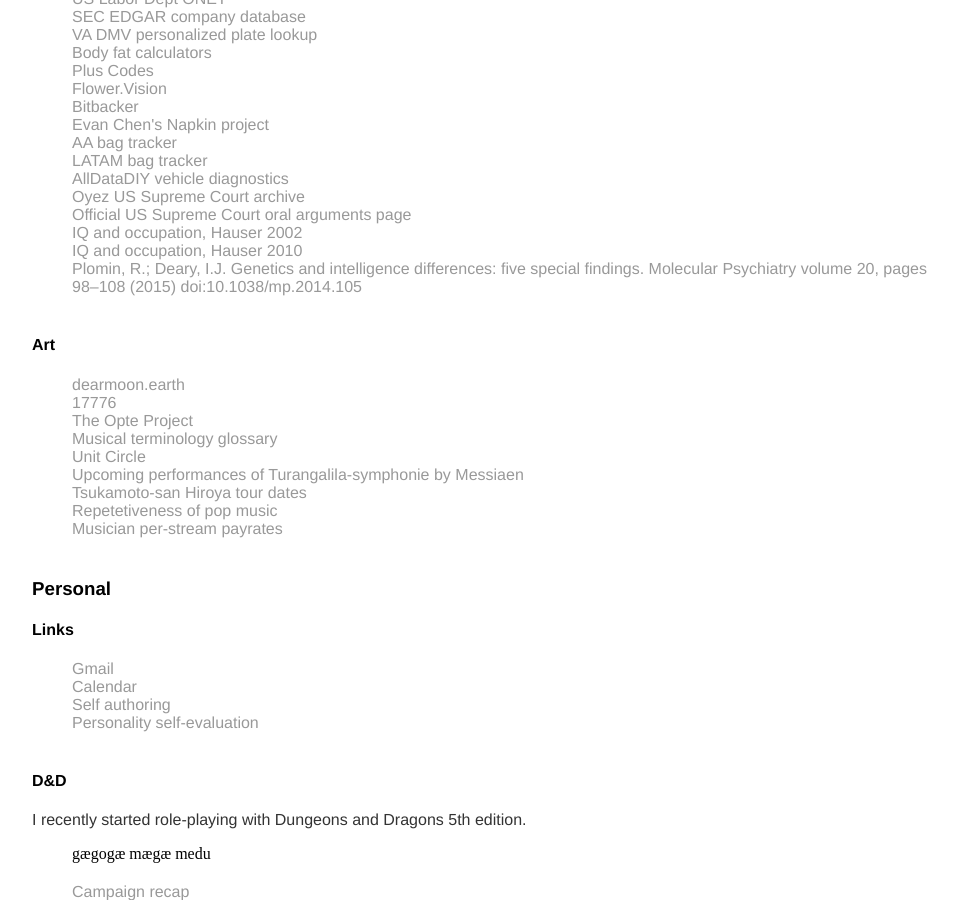
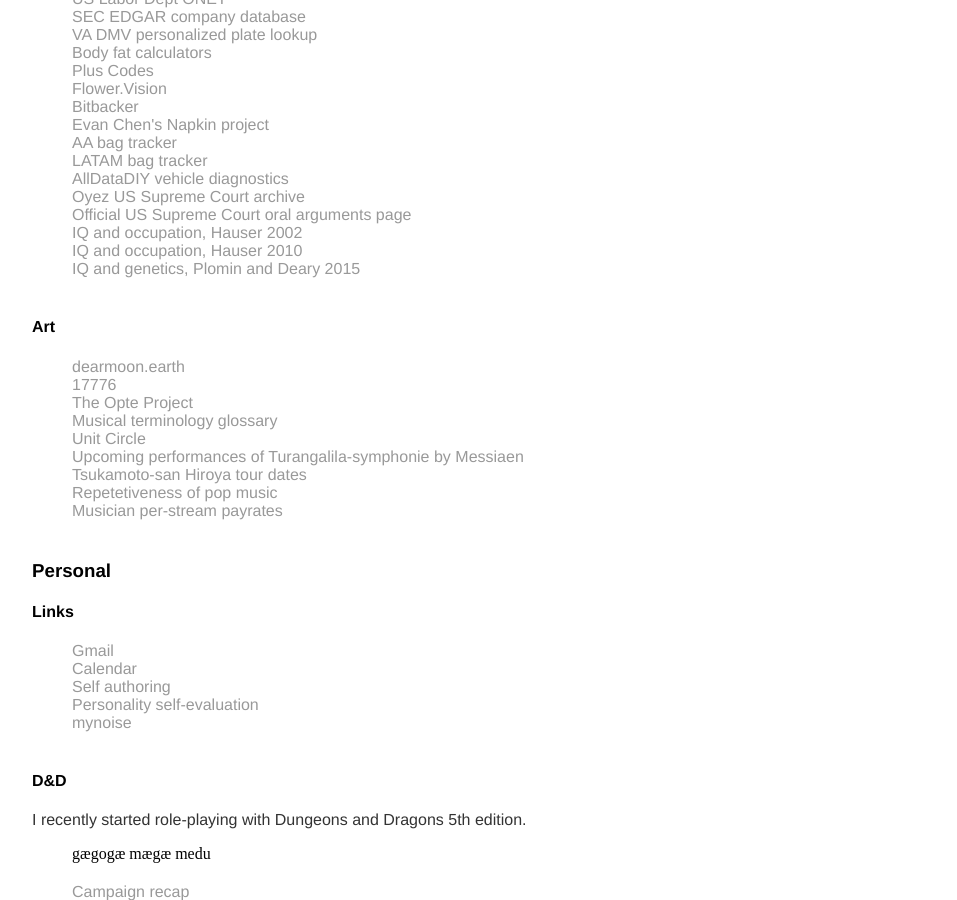
Before and after one commit to amcnicho/amcnicho.github.io, a Jekyll site: the page built from misc/index.html, in a window 1280 px wide and 900 px high, scrolled down 1383 px. Shown: the whole window, without its empty margins (160-1117 px from the left). Built offline with Jekyll 4.4.1, drawn with Linux system fonts in a browser that asks for light colours.

Commit message:
Update index.html

```diff
--- a/misc/index.html
+++ b/misc/index.html
@@ -78,7 +78,7 @@
         <li><a href="https://www.supremecourt.gov/oral_arguments/oral_arguments.aspx">Official US Supreme Court oral arguments page</a></li>
         <li><a href="https://www.ssc.wisc.edu/~hauser/merit_01_081502_complete.pdf">IQ and occupation, Hauser 2002</a></li>
         <li><a href="https://www.ncbi.nlm.nih.gov/pmc/articles/PMC3289095/pdf/nihms354172.pdf">IQ and occupation, Hauser 2010</a></li>
-        <li><a href="https://www.nature.com/articles/mp2014105">Plomin, R.; Deary, I.J. Genetics and intelligence differences: five special findings. Molecular Psychiatry volume 20, pages 98–108 (2015) doi:10.1038/mp.2014.105</a></li>
+        <li><a href="https://www.nature.com/articles/mp2014105">IQ and genetics, Plomin and Deary 2015</a></li>
       </ul>
 
       <h4>Art</h4>
@@ -101,6 +101,7 @@
         <li><a href="https://calendar.google.com/calendar/r" target="_blank">Calendar</a></li>
         <li><a href="https://selfauthoring.com/login.html" target="_blank">Self authoring</a></li>
         <li><a href="https://www.understandmyself.com/Users/Account/LogOn" target="_blank">Personality self-evaluation</a></li>
+        <li><a href="https://mynoise.net/NoiseMachines/tinRoofRainNoiseGenerator.php?l=33333346433355434533&m=&d=0">mynoise</a></li>
       </ul>
 
       <h4>D&D</h4>
```
